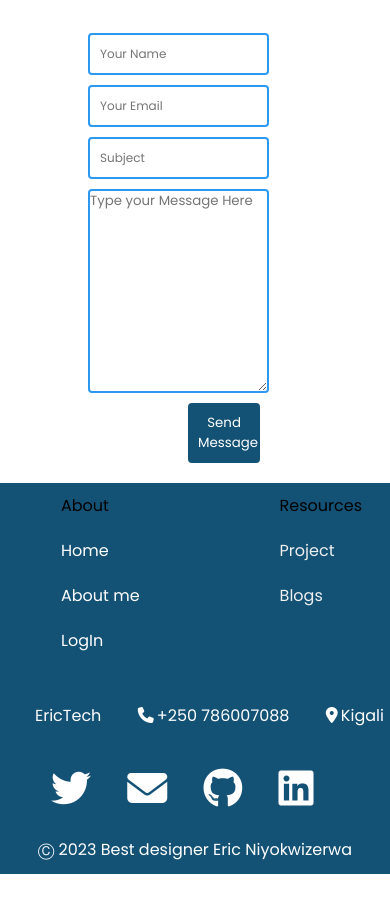
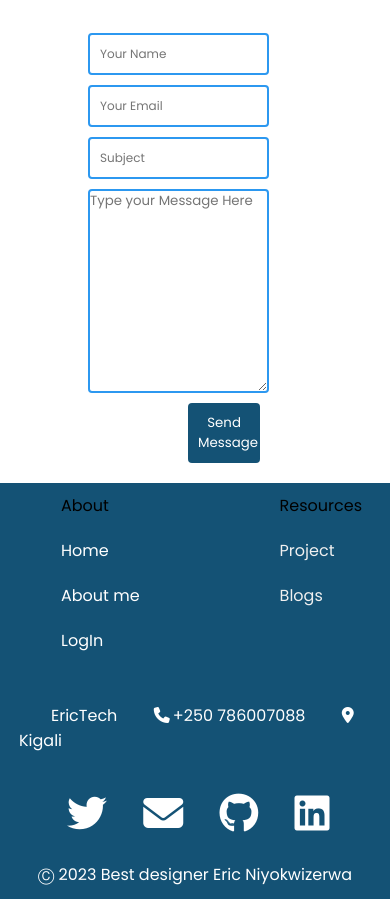
Before and after one commit to EricNiyo73/myBrand, a plain HTML site: page index.html in a window 390 px wide. Shown: the part 5724-6623 px from the top of the page. Before the commit the page ends 6598 px from the top, so only its background shows below. Drawn offline with Linux system fonts and the light colour scheme; a script that the page names is missing; a web font is replaced by a local one.

Commit message:
added well

```diff
--- a/CSS/style.css
+++ b/CSS/style.css
@@ -407,6 +407,8 @@ body
       .contes{
         display:flex;
         flex-direction: column;
+        /* background-color: #01CC32; */
+        margin-left: -70px;
         gap:40px
       }
 
@@ -672,4 +674,12 @@ body
       gap:120px;
       margin-left: 3rem;
     }
+    .contes{
+      display:flex;
+      flex-direction: column;
+      /* background-color: #01CC32; */
+      margin-left: 1rem;
+      /* margin-left: 0px; */
+      gap:40px
     }
+    }
```
